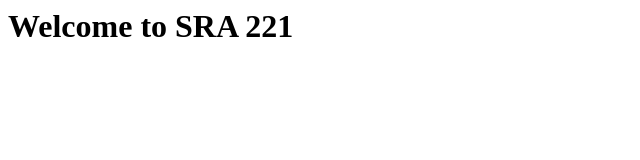
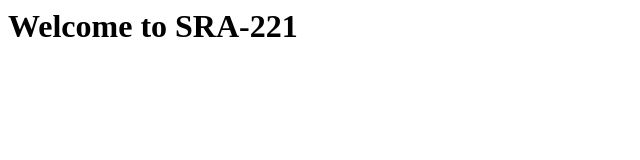
Before and after one commit to leahczap/lac6082.github.io, a plain HTML site: page index.html in a window 1280 px wide. Shown: the full height of the page, 0-640 px from the left. Drawn offline with Linux system fonts and the light colour scheme.

Commit message:
Update index.html

```diff
--- a/index.html
+++ b/index.html
@@ -1,7 +1,7 @@
 <html>
 <head><title>SRA-221 Course Home Page</title></head>
 <body>
-<h1>Welcome to SRA 221</h1>
+<h1>Welcome to SRA-221</h1>
 
 </body>
 </html>
```
